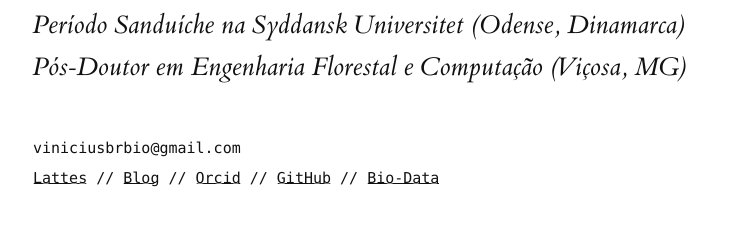
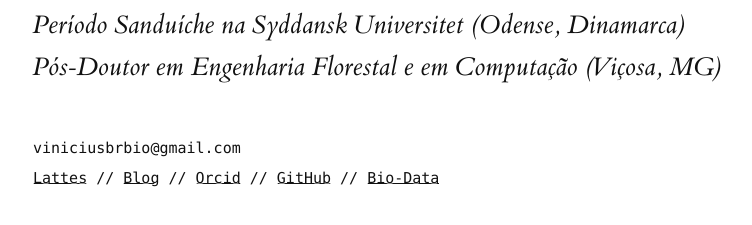
Before and after one commit to ViniciusBRodrigues/ViniciusBRodrigues.github.io, a website: page index.html in a window 1280 px wide. Shown: the part 274-499 px from the top of the page, without its empty margins (127-879 px from the left). Drawn offline with Linux system fonts and the light colour scheme.

Commit message:
Update index.html

```diff
--- a/index.html
+++ b/index.html
@@ -16,7 +16,7 @@
       <h1 id="tufte-css">Vinícius Barros Rodrigues</h1>
       <p class="subtitle">Biólogo &#8901; Mestre e Doutor em Entomologia (Viçosa, MG)</p>
       <p class="subtitle">Período Sanduíche na Syddansk Universitet (Odense, Dinamarca)</p>
-      <p class="subtitle">Pós-Doutor em Engenharia Florestal e Computação (Viçosa, MG)</p>
+      <p class="subtitle">Pós-Doutor em Engenharia Florestal e em Computação (Viçosa, MG)</p>
       <section>
 
         <p><code>viniciusbrbio@gmail.com<br><a href="http://buscatextual.cnpq.br/buscatextual/visualizacv.do?id=K4468361U0"> Lattes<a> // <a href="https://medium.com/bio-data-blog">Blog<a> // <a href="https://orcid.org/0000-0003-4196-8088">Orcid<a> // <a href="https://github.com/ViniciusBRodrigues">GitHub<a> // <a href="https://biodata.site/">Bio-Data<a> <!--// <a href="https://www.upwork.com/freelancers/~011514c9c2273023a4">UpWork<a>--> </code></p>
```
